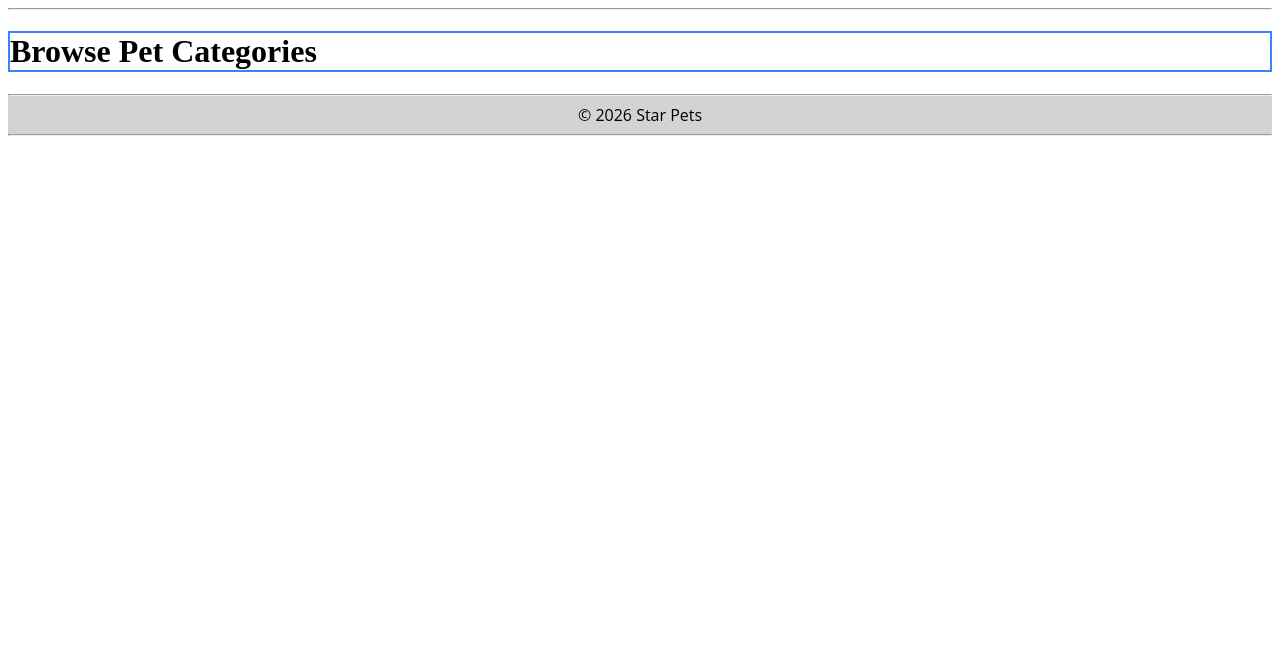
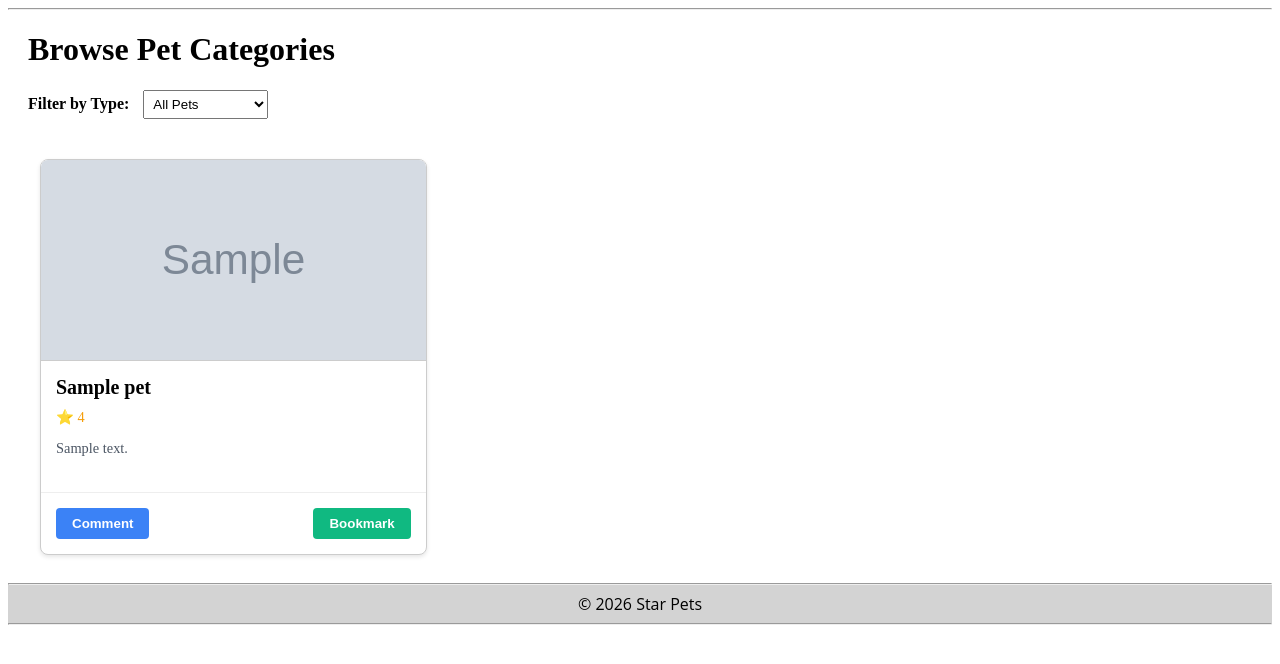
Before and after one commit to StevenHorne44/StarPets, a Django app: page /categories/ in a window 1280 px wide. Shown: the part 107-771 px from the top of the page. Run offline with Django 5.2, Linux system fonts and the light colour scheme; a user stored in the database is signed in; tables that the repository leaves empty hold one stand-in row (values such as "Sample post"); grey boxes marked "Sample" are stand-in pictures.

Commit message:
Creating browsing base template browse_base.html and implementing categories.html page. Categories view now provides information for the filter and description. Added styles for Pet Boxes

```diff
--- a/pets/views.py
+++ b/pets/views.py
@@ -4,6 +4,7 @@
 from django.contrib.auth import login as auth_login
 from django.contrib import messages
 from .forms import ExtendedUserCreationForm
+from .models import Pet, PetType
 
 # Create your views here.
 
@@ -16,7 +17,23 @@
 
 @login_required
 def categories(request):
-    return render(request, 'pets/categories.html')
+    # Fetch all pet types for the filter
+    pet_types = PetType.objects.all()
+    selected_type = request.GET.get('type')
+
+    # Apply a filter or return ALL pets if no filter is selected
+    if selected_type and selected_type != 'all':
+        pets = Pet.objects.filter(TypeID__type_name=selected_type)
+    else:
+        pets = Pet.objects.all()
+
+    # Add to the context dictionary the list of petss, types and selected type
+    context = {
+        'pets': pets,
+        'pet_types': pet_types,
+        'selected_type': selected_type
+    }
+    return render(request, 'pets/categories.html', context)
 
 @login_required
 def bookmarks(request):
--- a/static/css/starpets.css
+++ b/static/css/starpets.css
@@ -140,3 +140,82 @@
 .signup-submit-btn:hover {
     background-color: #27ae60;
 }
+
+/* Browsing Grid Layout */
+.browsing-header-container {
+    margin-bottom: 20px;
+    padding: 0 20px;
+}
+
+/* 3-in-a-row grid */
+.pet-grid {
+    display: grid;
+    grid-template-columns: repeat(3, 1fr);
+    gap: 20px;
+    padding: 20px;
+    max-width: 1200px;
+    margin: 0 auto;
+}
+
+/* Pet Box */
+.pet-box {
+    border: 1px solid #ccc;
+    border-radius: 8px;
+    overflow: hidden; /* Handles roundness */
+    background-color: #fff;
+    box-shadow: 0 2px 4px rgba(0,0,0,0.1);
+    display: flex;
+    flex-direction: column;
+}
+
+.pet-box-image {
+    width: 100%;
+    height: 200px;
+    background-color: #f3f4f6; /* Placeholder  */
+    object-fit: cover;
+    border-bottom: 1px solid #ccc;
+}
+
+.pet-box-content {
+    padding: 15px;
+    flex-grow: 1;
+}
+
+.pet-box-header {
+    margin: 0 0 10px 0;
+    font-size: 1.25rem;
+}
+
+.pet-box-rating {
+    margin-bottom: 10px;
+    font-size: 0.9rem;
+    color: #f59e0b; /* Star color */
+}
+
+.pet-box-description {
+    font-size: 0.9rem;
+    color: #4b5563;
+    margin-bottom: 20px;
+}
+
+.pet-box-actions {
+    display: flex;
+    justify-content: space-between;
+    padding: 15px;
+    border-top: 1px solid #eee;
+}
+
+/* General Button Padding */
+.btn-pet-box {
+    padding: 8px 16px;
+    border: none;
+    border-radius: 4px;
+    cursor: pointer;
+    font-weight: bold;
+    color: white;
+}
+
+/* Action-specific colors */
+.btn-comment { background-color: #3b82f6; }
+.btn-bookmark { background-color: #10b981; }
+.btn-unbookmark { background-color: #ef4444; }
--- /dev/null
+++ b/templates/pets/browse_base.html
@@ -0,0 +1,18 @@
+{% extends 'pets/base.html' %}
+{% load static %}
+
+{% block content %}
+<div class="browsing-header-container">
+    <h1>{% block page_header %}Browse Pets{% endblock %}</h1>
+    <!-- Filters Section -->
+    {% block filters %}{% endblock %}
+</div>
+
+<div class="browsing-container">
+    <!-- Grid Template -->
+    <div class="pet-grid">
+        {% block grid_content %}
+        {% endblock %}
+    </div>
+</div>
+{% endblock %}
--- a/templates/pets/categories.html
+++ b/templates/pets/categories.html
@@ -1,7 +1,54 @@
-{% extends 'pets/base.html' %}
+{% extends 'pets/browse_base.html' %}
+{% load static %}
 
 {% block title %}Categories{% endblock %}
 
-{% block content %}
-    <h1 class="main-header">Browse Pet Categories</h1>
+{% block page_header %}Browse Pet Categories{% endblock %}
+
+{% block filters %}
+<div class="filter-conatainer" style="margin-bottom: 20px;">
+    <!-- Automatic page refresh on filter change -->
+    <form method="GET" action="{% url 'pets:categories' %}">
+        <label for="type"><strong>Filter by Type:</strong></label>
+        <!-- Add type={{ selected_type }} at the end of the URL -->
+        <select name="type" id="type" onchange="this.form.submit()" style="padding: 5px; margin-left: 10px;">
+            <option value="all">All Pets</option>
+            {% for pet_type in pet_types %}
+                <option value="{{ pet_type.type_name }}" {% if selected_type == pet_type.type_name %}selected{% endif %}>
+                    {{ pet_type.type_name }}
+                </option>
+            {% endfor %}
+        </select>
+    </form>
+</div>
 {% endblock %}
+
+{% block grid_content %}
+    {% for pet in pets  %}
+        <div class ="pet-box">
+
+            <!-- Upload Pet Picture -->
+            {% if pet.picture %}
+                <img src="{{ pet.picture.url }}" alt="{{ pet.name }}" class="pet-box-image">
+
+            <!-- Fill in with a Placeholder if No Image provided -->
+            {% else %}
+                <div class ="pet-box-image"></div> {% endif %}
+
+            <!-- Fill in Content -->
+            <div class="pet-box-content">
+                <h2 class="pet-box-header">{{ pet.name }}</h2>
+                <div class="pet-box-rating">⭐ {{ pet.petrating_set.first.stars|default:"No ratings" }}</div>
+                <p class="pet-box-description">{{ pet.description }}</p>
+            </div>
+
+            <!-- Add Buttons -->
+            <div class="pet-box-actions">
+                <button class="btn-pet-box btn-comment">Comment</button>
+                <button class="btn-pet-box btn-bookmark">Bookmark</button>
+            </div>
+        </div>
+    {% empty %}
+        <p>No pets found in this category.</p>
+    {% endfor %}
+{% endblock %}
```
